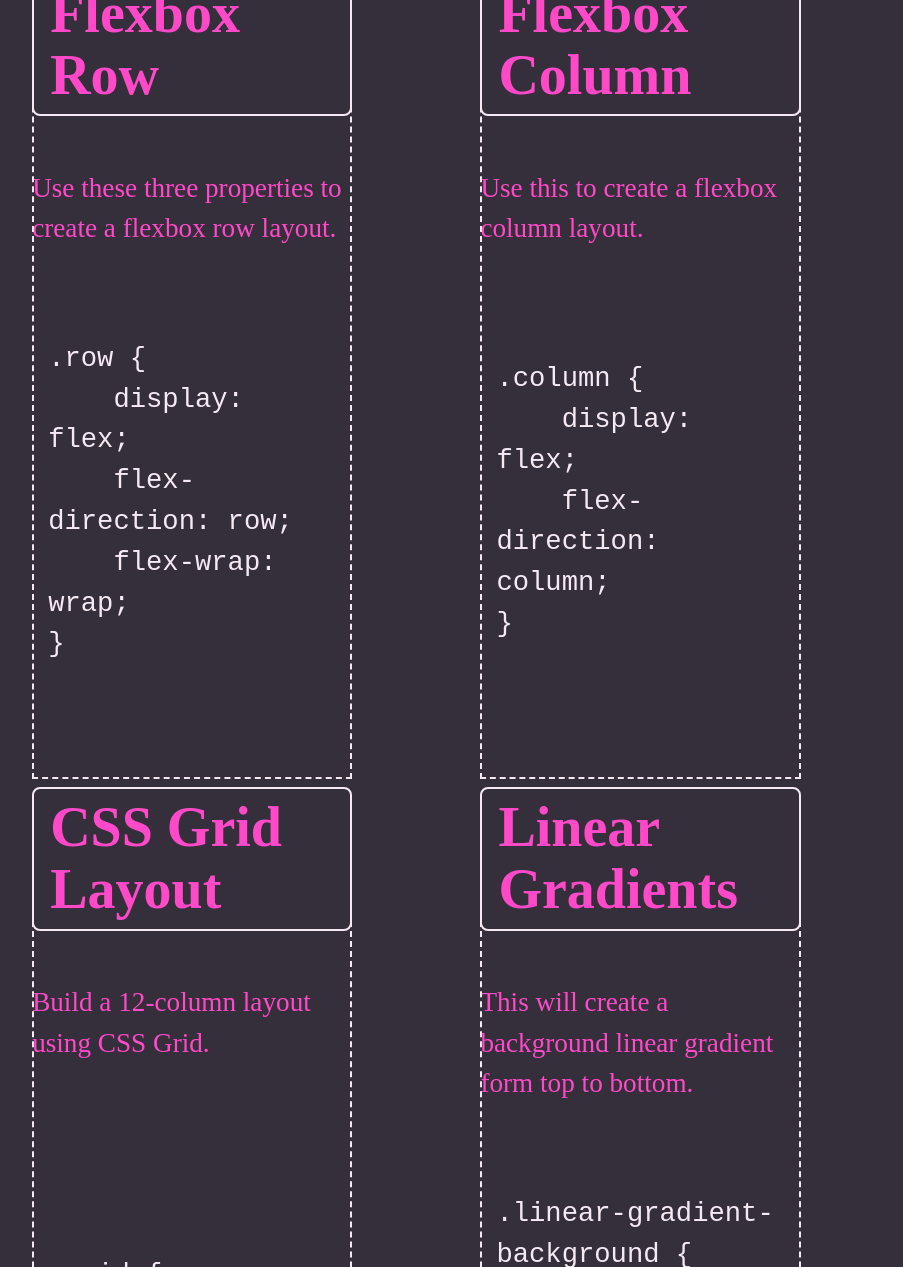
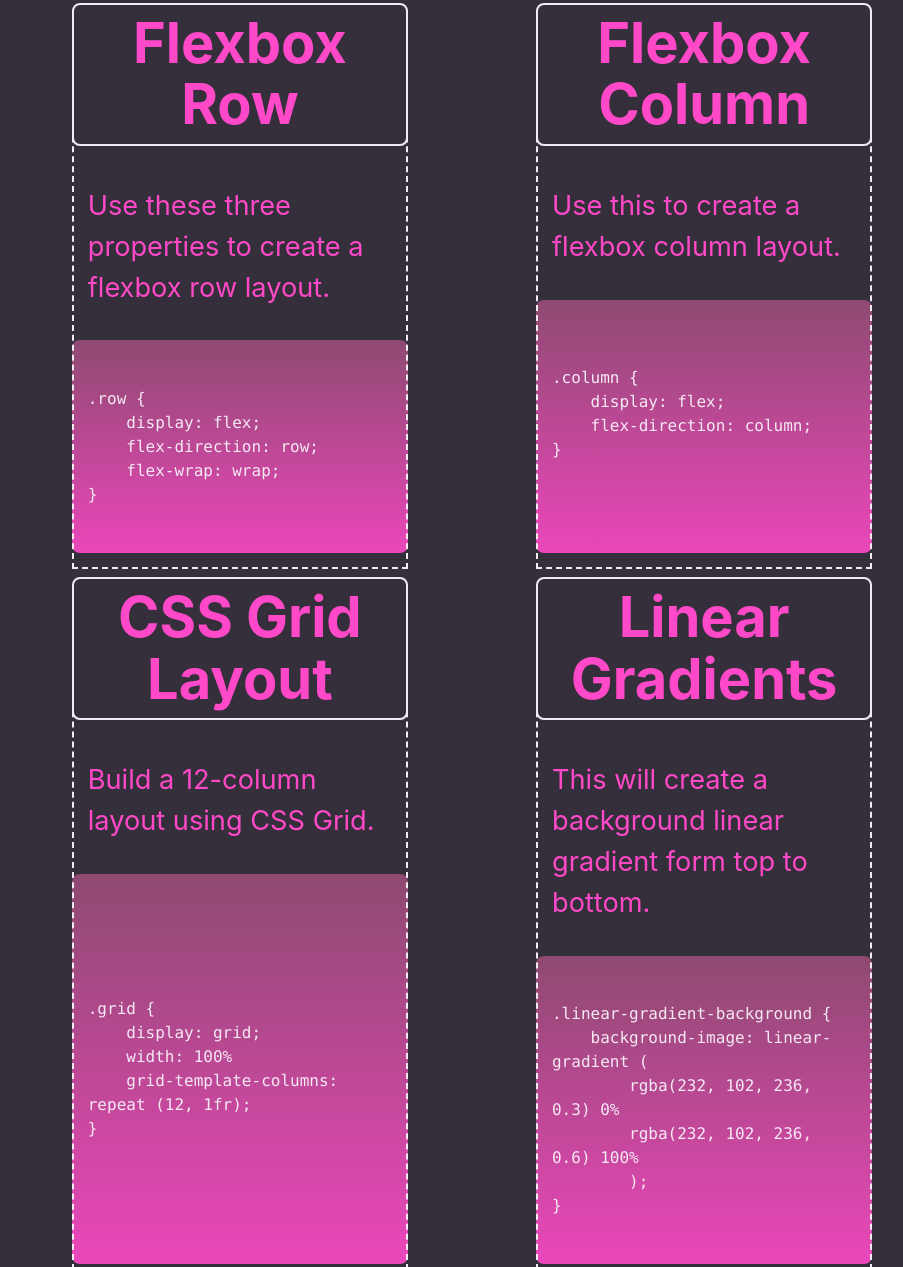
Before and after one commit to boushka9/neon-css-cheatsheet, a plain HTML site: page index.html in a window 1280 px wide. Shown: the part 459-1726 px from the top of the page, without its empty margins (168-1071 px from the left). Drawn offline with Linux system fonts and the light colour scheme.

Commit message:
updated css-background, colors, font/size

```diff
--- a/assets/style.css
+++ b/assets/style.css
@@ -6,6 +6,8 @@
 }
 
 body {
+    font-family: -apple-system, BlinkMacSystemFont, 'Segoe UI', Roboto, Helvetica,
+    Arial, sans-serif, 'Apple Color Emoji', 'Segoe UI Emoji', 'Segoe UI Symbol';
     background-color: var(--dark);
     font-size: 1.7rem;
     color: var(--neon);
@@ -28,6 +30,7 @@ h1 {
 
 h2 {
     font-size: 3.5rem;
+    text-align: center;
 }
 
 h3 {
@@ -35,14 +38,15 @@ h3 {
 }
 
 p {
-    margin-bottom: 1rem;
+    margin: 1rem;
 }
 
-code {
+pre {
     font-family: Consolas, 'Andale Mono WT', 'Andale Mono', 'Lucida Console',
     'Lucida Sans Typewriter', 'DejaVu Sans Mono', 'Bitstream Vera Sans Mono',
     'Liberation Mono', 'Nimbus Mono L', Monaco, 'Courier New', Courier,
     monospace;
+    font-size: 1rem;
 }
 
 header {
@@ -116,19 +120,19 @@ footer {
 }
 
 .code-card pre {
-    display: flex;
-    align-items: center;
     white-space: pre-wrap;
     overflow: auto;
     tab-size: 4;
     padding: 1.2rem 1rem;
     color: var(--contrast);
     border-radius: 8px;
-    background-image: linear-gradient (
-        rgb(121, 42, 99) 0%
-        rgb(255, 73, 200) 100%
-        );
-}
+    background-image: linear-gradient(
+      rgba(236, 102, 171, 0.49) 0%,
+      rgba(255, 73, 200, 0.9) 100%
+    );
+    display: flex;
+    align-items: center;
+  }
 
 .code-card pre:active {
     user-select: all;
@@ -139,15 +143,11 @@ footer {
     background-color: var(--highlight);
 }
 
-/* min-width = going from narrow -> wide */
 @media screen and (min-width: 768px) {
-    /* on tablets, set columns to only be 50% of the width and not grow */
     .card-column {
       flex: 0 0 50%;
       max-width: 50%;
     }
-
-    /* select the last child to grow to full width if it has space to grow */
     .card-column:last-child {
       flex-grow: 1;
     }
--- a/index.html
+++ b/index.html
@@ -10,8 +10,9 @@
         <h1 class="page-title">CSS Snippet Cheatsheet</h1>
         <p>Ever have trouble recalling the exact syntax for your favorite CSS code? Give it a permanent home and add it to this page! Select any snippet below and it'll automatically select all of the code for you to copy.</p>
     </header>
-    <main class="container">
-        <section  class="card-column">
+    <main>
+        <section class="container">
+            <div  class="card-column">
                  <figure class="code-card">
                     <h2 class="card-header">Flexbox Row</h2>
                     <div>
@@ -22,11 +23,10 @@
     display: flex;
     flex-direction: row;
     flex-wrap: wrap;
-}
-                </pre>
+}</pre>
                 </figure>
-        </section>
-        <section class="card-column">
+            </div>
+            <div class="card-column">
                 <figure class="code-card">
                     <h2 class="card-header">Flexbox Column</h2>
                     <div>
@@ -39,8 +39,8 @@
 }
                     </pre>
                 </figure>
-        </section>
-        <section class="card-column">
+            </div>
+            <div class="card-column">
                 <figure class="code-card">
                     <h2 class="card-header">CSS Grid Layout</h2>
                     <div>
@@ -52,11 +52,10 @@
     display: grid;
     width: 100%
     grid-template-columns: repeat (12, 1fr);
-}
-                </pre>
+}</pre>
                 </figure>
-        </section>
-        <section class="card-column">
+            </div>
+            <div class="card-column">
                 <figure class="code-card">
                     <h2 class="card-header">Linear Gradients</h2>
                     <div>
@@ -68,11 +67,10 @@
         rgba(232, 102, 236, 0.3) 0%
         rgba(232, 102, 236, 0.6) 100%
         );
-}
-                </pre>
+}</pre>
                 </figure>
-        </section>
-        <section class="card-column">
+            </div>
+            <div class="card-column">
                 <figure class="code-card">
                     <h2 class="card-header">Box Transition Glow</h2>
                     <div>
@@ -88,11 +86,10 @@
     box-shadow: inset 0px 0px 8px
 rgba(232, 102, 236, 1), 0 0 15px
 rgba(232, 102, 236, 1);
-}
-                </pre>
+}</pre>
                 </figure>
-        </section>
-        <section class="card-column">
+            </div>
+            <div class="card-column">
                 <figure class="code-card">
                     <h2 class="card-header">Overlay Card With Title</h2>
                     <div>
@@ -102,9 +99,9 @@ rgba(232, 102, 236, 1);
 .card-header {
     position: relative;
     margin-top: -20px;
-}
-                </pre>
+}</pre>
                 </figure>
+            </div>
         </section>
     </main>
 	<footer>
```
Lines whose indentation alone changed are shown as unchanged.
